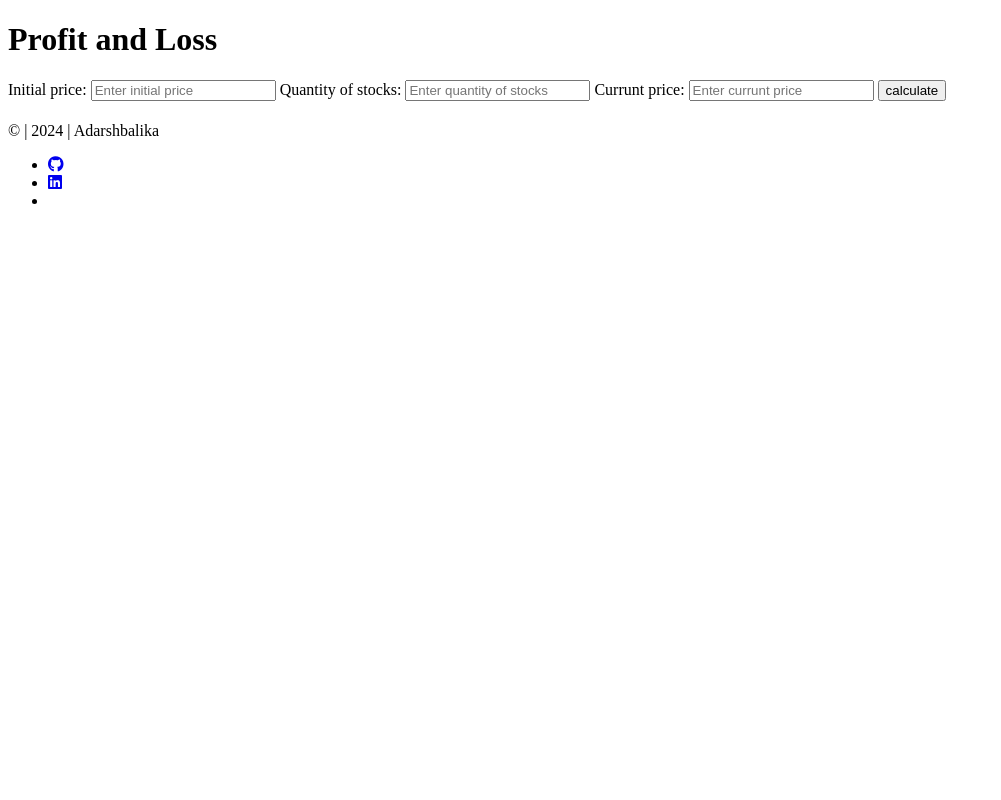
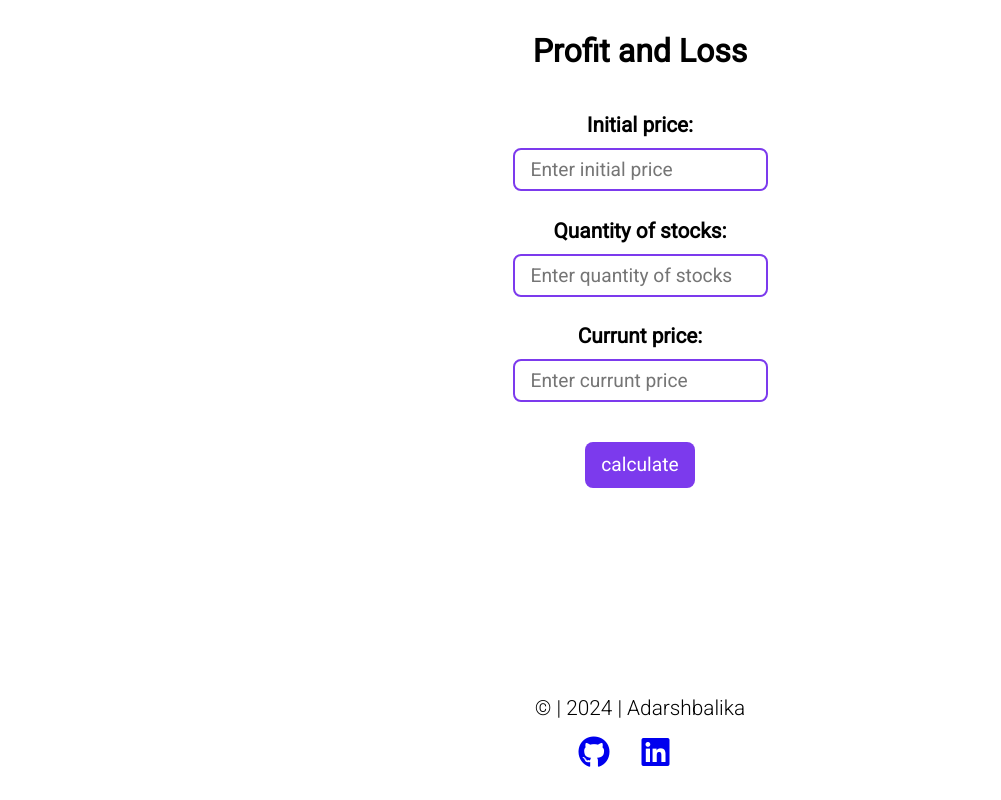
Before and after one commit to khushistar/Profit-loss, a plain HTML site: page index.html in a window 1280 px wide. Shown: the whole page, without its empty margins (0-1001 px from the left). Drawn offline with Linux system fonts and the light colour scheme; some icons are missing; a web font is replaced by a local one.

Commit message:
docs: added style.css

```diff
--- a/index.html
+++ b/index.html
@@ -7,6 +7,7 @@
     <link rel="stylesheet" href="https://cdnjs.cloudflare.com/ajax/libs/font-awesome/6.4.2/css/all.min.css"
         integrity="sha512-z3gLpd7yknf1YoNbCzqRKc4qyor8gaKU1qmn+CShxbuBusANI9QpRohGBreCFkKxLhei6S9CQXFEbbKuqLg0DA=="
         crossorigin="anonymous" referrerpolicy="no-referrer" />
+        <link rel="stylesheet" href="style.css">
     <title>Profit and Loss</title>
 </head>
 
--- /dev/null
+++ b/style.css
@@ -0,0 +1,78 @@
+@import url('https://fonts.googleapis.com/css2?family=Amita&family=Charm&family=Cinzel&family=Cormorant+Unicase&family=Dancing+Script&family=Ephesis&family=Great+Vibes&family=Kalam&family=Lora&family=Mate+SC&family=Petit+Formal+Script&family=Poppins:wght@300;400;500;600;700&family=Prompt&family=Quicksand&family=Raleway&family=Roboto:wght@300;400&family=Space+Grotesk:wght@300&family=Ysabeau+SC:wght@100;300&display=swap');
+
+* {
+    padding: 0;
+    margin: 0;
+    font-family: 'Roboto', sans-serif;
+}
+
+.heading {
+    text-align: center;
+    font-size: 2rem;
+    font-weight: 600;
+    margin: 2rem;
+}
+
+.container {
+    display: flex;
+    align-items: center;
+    justify-content: center;
+    flex-direction: column;
+}
+
+label {
+    font-weight: 600;
+    font-size: 1.3rem;
+    margin: 0.7rem;
+}
+
+input {
+    outline: #fff;
+    border-radius: 0.5rem;
+    font-size: 1.2rem;
+    padding: 0.5rem 1rem;
+    margin-bottom: 1rem;
+    border: 2px solid #7c3aed;
+}
+
+#calculate {
+    border-radius: 0.5rem;
+    padding: 0.7rem 1rem;
+    font-size: 1.2rem;
+    background-color: #7c3aed;
+    color: #fff;
+    border: none;
+    margin: 1.5rem;
+}
+
+#output {
+    font-size: 1.5rem;
+    margin: 2rem;
+}
+
+footer {
+    position: absolute;
+    bottom: 0;
+    width: 100%;
+    text-align: center;
+}
+
+.copyright {
+    font-size: 1.3rem;
+    font-weight: 100;
+}
+
+.social-links{
+    display: flex;
+    align-items: center;
+    justify-content: center;
+}
+
+.link{
+    margin: 1rem 1rem 2rem;
+    list-style-type: none;
+}
+
+.link i {
+    font-size: 2rem;
+}
```
